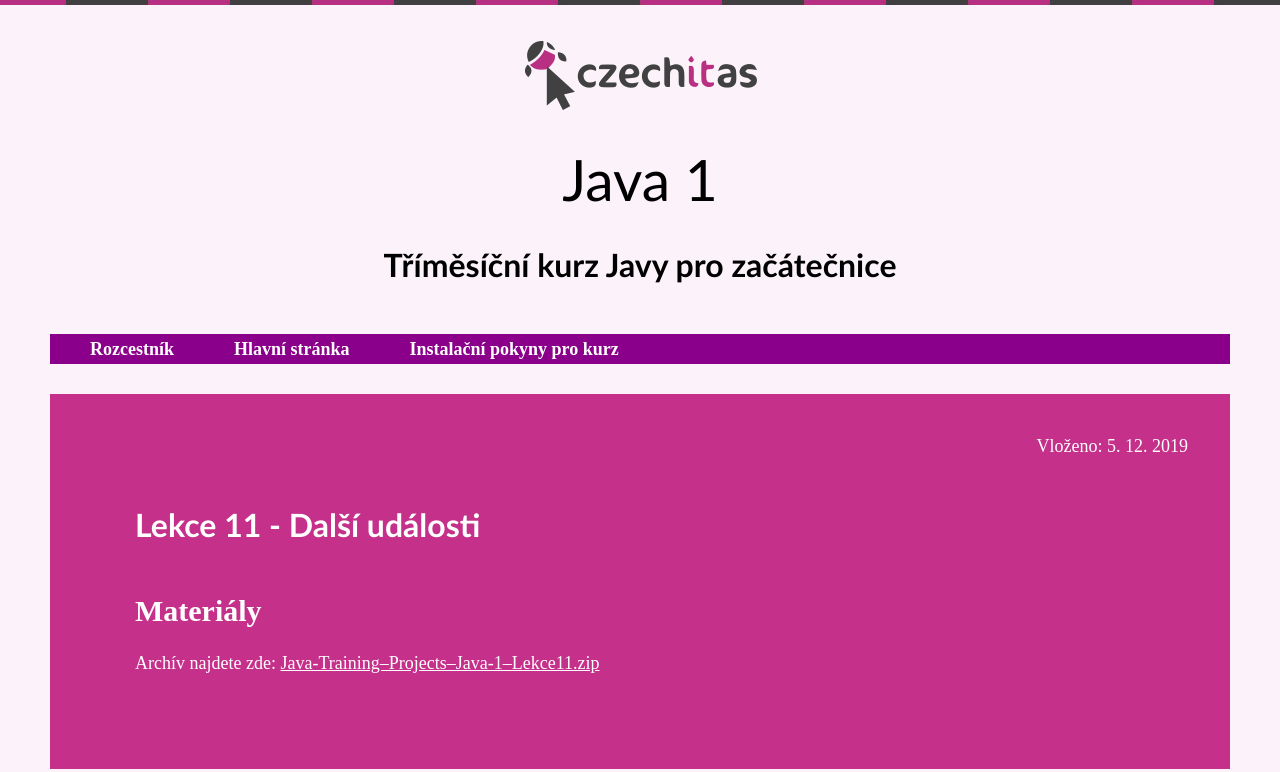
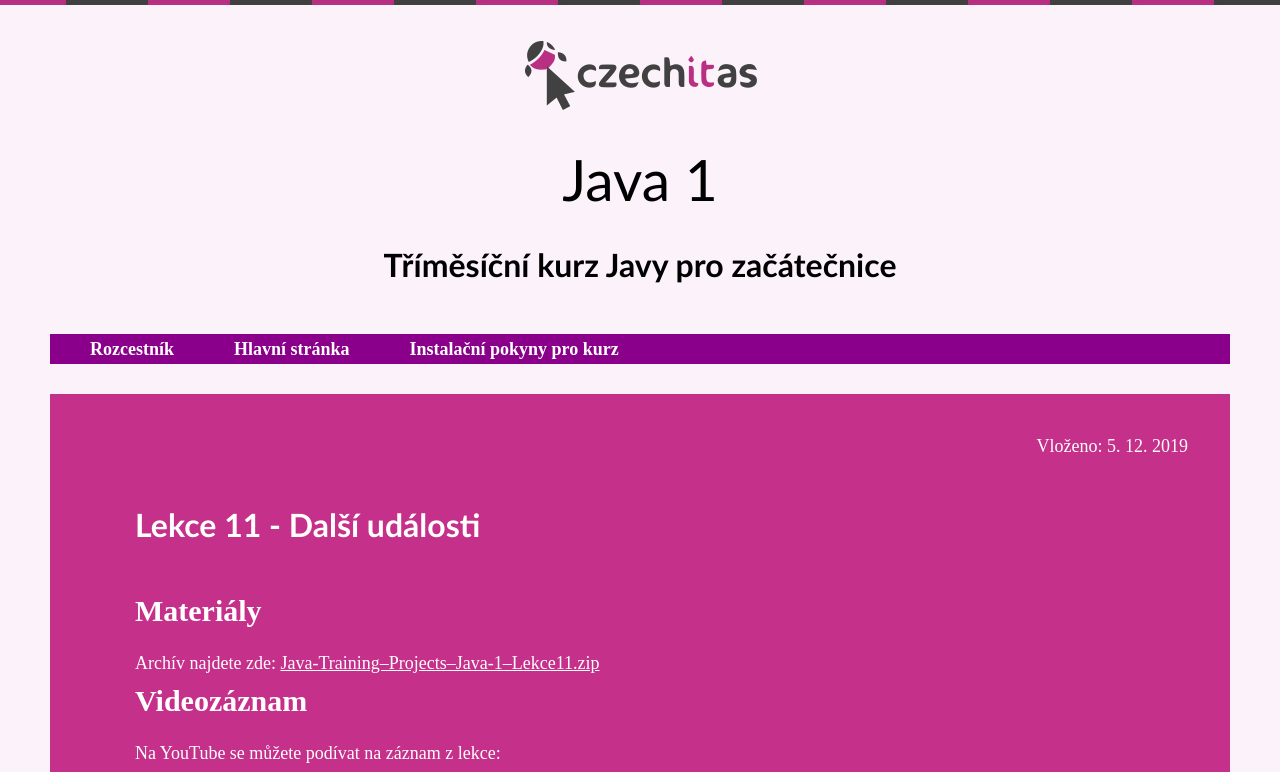
Before and after one commit to czechitas/java-web, a Jekyll site: the page built from docs/2019-podzim/java1/_posts/2019-12-05-lekce11.md, in a window 1280 px wide. Shown: the top 772 px of the page. Built offline with Jekyll 4.4.1, drawn with Linux system fonts in a browser that asks for light colours; some of the changed text lies outside the part shown; grey boxes are pictures that could not be loaded.

Commit message:
added video

```diff
--- a/docs/2019-podzim/java1/_posts/2019-12-05-lekce11.md
+++ b/docs/2019-podzim/java1/_posts/2019-12-05-lekce11.md
@@ -4,3 +4,15 @@
 ### Materiály
 
 Archív najdete zde: [Java-Training--Projects--Java-1--Lekce11.zip](/data/2019-podzim/java1/Java-Training--Projects--Java-1--Lekce11.zip)
+
+### Videozáznam
+
+Na YouTube se můžete podívat na záznam z lekce:
+
+<iframe width="560" height="315"
+	src="https://www.youtube.com/embed/fZQBk-I2Vm4"
+	frameborder="0"
+	allowfullscreen></iframe>
+
+Celý playlist na YouTube najdete zde:
+[Java 1 - Brno (podzim 2019) - YouTube playlist](https://www.youtube.com/playlist?list=PLTCx5oiCrIJ7tIik1OiuPmGwt4OOqomrR)
```
